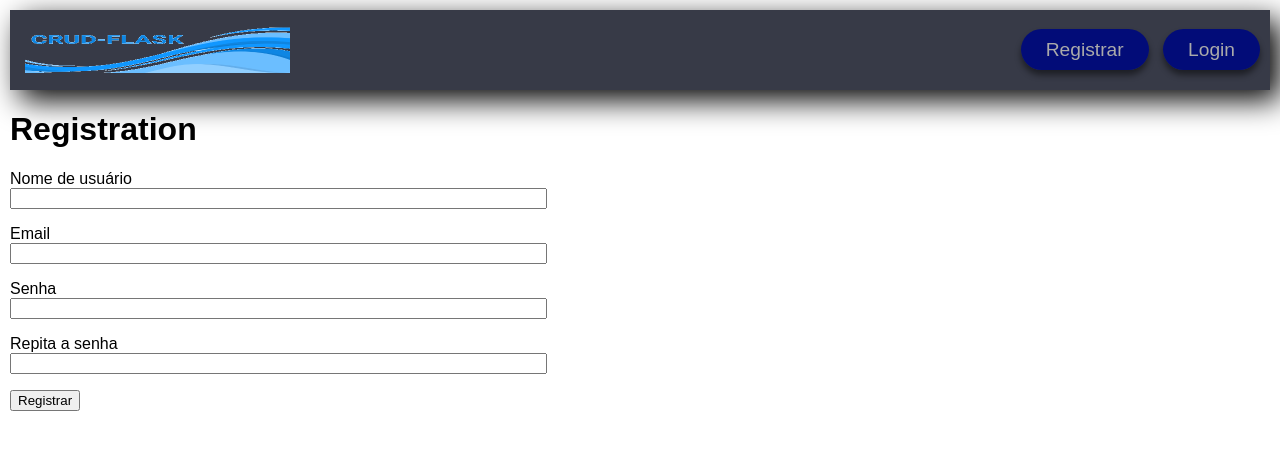
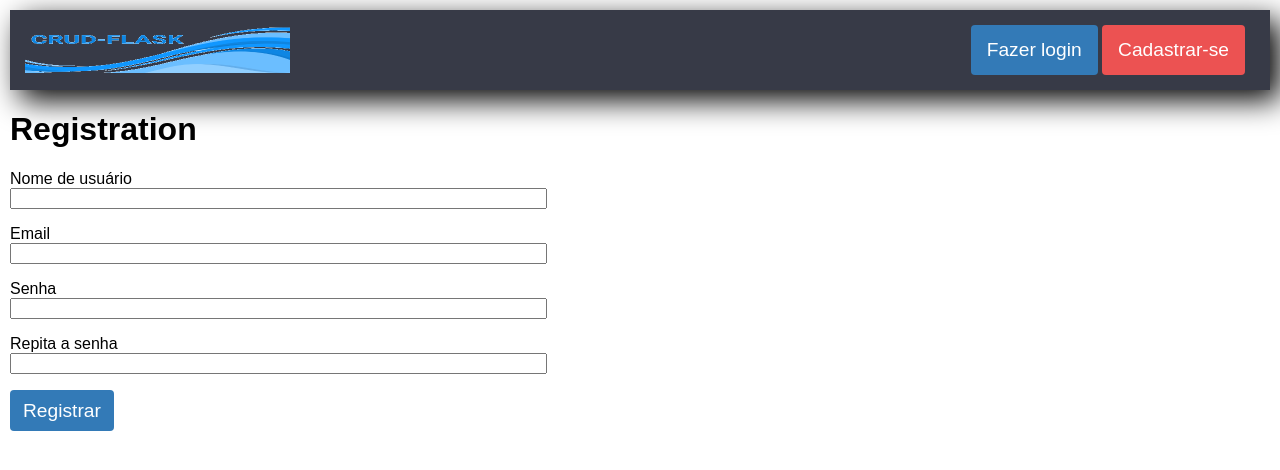
Before and after one commit to ggrecco/crud_flask, a Flask app: page /register in a window 1280 px wide. Shown: the top 470 px of the page. Run offline with Flask 2, Linux system fonts and the light colour scheme; some libraries are stand-ins or nearby versions.

Commit message:
botões do painel com classes

```diff
--- a/crf_com_css/app/static/css/crf.css
+++ b/crf_com_css/app/static/css/crf.css
@@ -3,105 +3,6 @@ body {
     font-family: sans-serif;
     /* background-color: lightgray; */
 }
-
-.cabecalho {
-    background: #373a47;
-    box-shadow: 10px 10px 30px 0px rgba(0,0,0,1);
-    height: 80px;
-}
-
-.cabecalho a {
-    text-decoration: none;
-    color: #aaa;
-    font-size: 1.2em;
-    padding: 10px 15px;
-}
-
-.cabecalho a:hover{
-    color: #fff;
-}
-
-.cabecalho .botao {
-    border-radius: 30px;
-    padding: 10px 25px;
-    margin-right: 10px;
-}
-
-.logo img {
-    height: 50px;
-}
-
-.menu ul {
-    list-style: none;
-    margin: 0;
-    padding: 0;
-}
-
-.destaque {
-    background: #020c78;
-    color: #fff;
-    box-shadow: 0px 5px 6px 0px rgba(0,0,0,0.48);
-}
-
-.destaque:hover{
-    background: blue;
-}
-
-.btn {
-    border-radius: 10px;
-    margin-right: 10px;
-}
-
-.btn-color-blue {
-    background: #020c78;
-    color: #fff;
-    box-shadow: 0px 5px 6px 0px rgba(0,0,0,0.48);
-}
-
-.btn-color-blue:hover{
-    background: blue;
-}
-
-
-.btn-form{
-    color: #fff;
-    background: #337ab7;
-    border-color: #2e6da4;
-    border-top-color: rgb(46, 109, 164);
-    border-right-color: rgb(46, 109, 164);
-    border-bottom-color: rgb(46, 109, 164);
-    border-left-color: rgb(46, 109, 164);
-    display: inline-block;
-    margin-bottom: 0;
-    font-weight: 400;
-    text-align: center;
-    white-space: nowrap;
-    vertical-align: middle;
-    border: 1px solid transparent;
-    padding: 6px 12px;
-    font-size: 14px;
-    line-height: 1.42857143;
-    border-radius: 4px;
-    background-image: none;
-    font-size: 1.2em;
-    /* box-shadow: 0px 5px 6px 0px rgba(0,0,0,0.48); */
-
-}
-
-.btn-form:hover{
-    color: #fff;
-    background-color: #286090;
-    border-color: #204d74;
-}
-
-
-.btn-form:active{
-    color: #fff;
-    background-color: #122b40;
-    background-image: none;
-    border-color: ##204d74;
-}
-
 .form:focus{
     border: 2px solid #ccc;
     border-color: #66afe9;
@@ -127,6 +28,120 @@ body {
 
 }
 
+.cabecalho {
+    background: #373a47;
+    box-shadow: 10px 10px 30px 0px rgba(0,0,0,1);
+    height: 80px;
+}
+
+.cabecalho a {
+    text-decoration: none;
+    font-size: 1.2em;
+    padding: 10px 15px;
+}
+
+.cabecalho a:hover{
+    color: #fff;
+}
+
+.cabecalho .botao {
+    margin-right: 25px;
+}
+
+.logo img {
+    height: 50px;
+}
+
+.menu ul {
+    list-style: none;
+    margin: 0;
+    padding: 0;
+}
+
+/* mesma cor de fundo do cabecalho */
+.btn{
+    color: #999;
+    background: #373a47;
+    display: inline-block;
+    margin-bottom: 0;
+    font-weight: 400;
+    text-align: center;
+    white-space: nowrap;
+    vertical-align: middle;
+    border: 1px solid transparent;
+    padding: 6px 12px;
+    font-size: 14px;
+    line-height: 1.42857143;
+    border-radius: 4px;
+    background-image: none;
+    font-size: 1.2em;
+}
+
+/* botão azul */
+.btn-blue{
+    color: #fff;
+    background: #337ab7;
+    display: inline-block;
+    margin-bottom: 0;
+    font-weight: 400;
+    text-align: center;
+    white-space: nowrap;
+    vertical-align: middle;
+    border: 1px solid transparent;
+    padding: 6px 12px;
+    font-size: 14px;
+    line-height: 1.42857143;
+    border-radius: 4px;
+    background-image: none;
+    font-size: 1.2em;
+
+}
+
+.btn-blue:hover{
+    color: #fff;
+    background-color: #286090;
+}
+
+
+.btn-blue:active{
+    color: #fff;
+    background-color: #122b40;
+    background-image: none;
+}
+
+/* botão vermelho */
+.btn-red{
+    color: #fff;
+    background: #ec5252;
+    display: inline-block;
+    margin-bottom: 0;
+    font-weight: 400;
+    text-align: center;
+    white-space: nowrap;
+    vertical-align: middle;
+    border: 1px solid transparent;
+    padding: 6px 12px;
+    font-size: 14px;
+    line-height: 1.42857143;
+    border-radius: 4px;
+    background-image: none;
+    font-size: 1.2em;
+
+}
+
+.btn-red:hover{
+    color: #fff;
+    background-color: #992337;
+}
+
+
+.btn-red:active{
+    color: #fff;
+    background-color: #521822;
+    background-image: none;
+}
+
+
 
 
 
--- a/crf_com_css/app/templates/index.html
+++ b/crf_com_css/app/templates/index.html
@@ -20,31 +20,31 @@
             </a>
         </div>
         {% if current_user.is_anonymous %}
-            <aside class="autenticacao">
-                <a href="{{ url_for('register') }}" class="botao destaque">Registrar</a>
-                <a href="{{ url_for('login') }}" class="botao destaque">{{ _('Login') }}</a>
+            <aside>
+                <a href="{{ url_for('login') }}" class="btn-blue">Fazer login</a>
+                <a href="{{ url_for('register') }}" class="botao btn-red">Cadastrar-se</a>
             </aside>
         {% elif current_user.permissions == 'admin' %}
         <nav class="menu">
             <ul>
                 <li>
-                    <a href="{{ url_for('admin') }}">ADM</a>
+                    <a href="{{ url_for('admin') }}" class="btn">ADM</a>
                 </li>
         </nav>
         {% elif current_user.permissions == 'create_read' or 'update' or 'crud' %}
         <nav class="menu">
             <ul>
                 <li>
-                    <a href="{{ url_for('create') }}">Cadastrar</a>
-                    <a href="{{ url_for('read') }}">Visualizar</a>
+                    <a href="{{ url_for('create') }}" class="btn">Cadastrar</a>
+                    <a href="{{ url_for('read') }}" class="btn">Visualizar</a>
                 </li>
         {% endif %}
             </ul>
         </nav>
         {% if not current_user.is_anonymous %}
-        <aside class="autenticacao">
-            <a href="{{ url_for('user', username=current_user.username) }}" >Perfil</a>
-            <a href="{{ url_for('logout') }}" class="btn btn-color-blue ">{{ _('Logout')}}[{{(current_user.username)}}]</a>
+        <aside>
+            <a href="{{ url_for('user', username=current_user.username) }}" class="btn">Perfil</a>
+            <a href="{{ url_for('logout') }}" class="btn-red botao">{{ _('Logout')}}[{{(current_user.username)}}]</a>
         </aside>
         {% endif %}
     </header>
@@ -52,7 +52,7 @@
     {% if messages %}
     <ul>
         {% for message in messages %}
-        <li>{{ message }}</li>
+        <li style="margin-top: 40px;">{{ message }}</li>
         {% endfor %}
     </ul>
     {% endif %}
--- a/crf_com_css/app/templates/login.html
+++ b/crf_com_css/app/templates/login.html
@@ -19,8 +19,8 @@
         <span style="color: red;"> [{{ error }}]</span>
         {% endfor %}
     </p>
-    <p>{{ form.remember_me() }} {{ form.remember_me.label }}</p>
-    <p>{{ form.submit(class="btn-form") }}</p>
+    <!-- <p>{{ form.remember_me() }} {{ form.remember_me.label }}</p> -->
+    <p>{{ form.submit(class="btn-blue") }}</p>
 </form>
-<p>{{ _('New User?') }} <a href="{{ url_for('register') }}">{{ _('Click to Register!') }}</a></p>
+<!-- <p>{{ _('New User?') }} <a href="{{ url_for('register') }}">{{ _('Click to Register!') }}</a></p> -->
 {% endblock %}
--- a/crf_com_css/app/templates/register.html
+++ b/crf_com_css/app/templates/register.html
@@ -7,32 +7,32 @@
         {{ form.hidden_tag() }}
         <p>
             {{ form.username.label }}<br>
-            {{ form.username(size=64) }}<br>
+            {{ form.username(class='form', size=64) }}<br>
             {% for error in form.username.errors %}
             <span style="color: red;">[{{ error }}]</span>
             {% endfor %}
         </p>
         <p>
             {{ form.email.label }}<br>
-            {{ form.email(size=64) }}<br>
+            {{ form.email(class='form', size=64) }}<br>
             {% for error in form.email.errors %}
             <span style="color: red;">[{{ error }}]</span>
             {% endfor %}
         </p>
         <p>
             {{ form.password.label }}<br>
-            {{ form.password(size=64) }}<br>
+            {{ form.password(class='form', size=64) }}<br>
             {% for error in form.password.errors %}
             <span style="color: red;">[{{ error }}]</span>
             {% endfor %}
         </p>
         <p>
             {{ form.password2.label }}<br>
-            {{ form.password2(size=64) }}<br>
+            {{ form.password2(class='form', size=64) }}<br>
             {% for error in form.password2.errors %}
             <span style="color: red;">[{{ error }}]</span>
             {% endfor %}
         </p>
-        <p>{{ form.submit() }}</p>
+        <p>{{ form.submit(class='btn-blue',) }}</p>
     </form>
 {% endblock %}
```
Also changed, not shown: crf_com_css/app.db.
